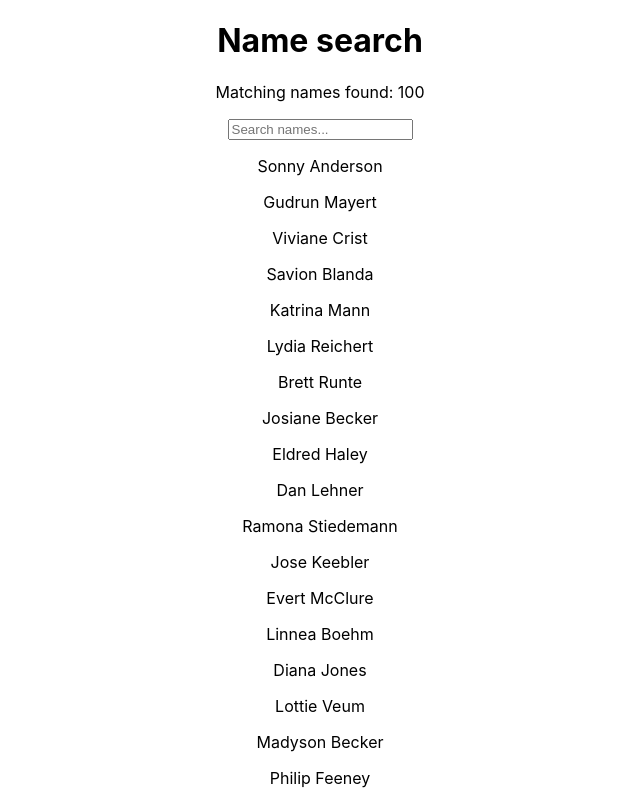
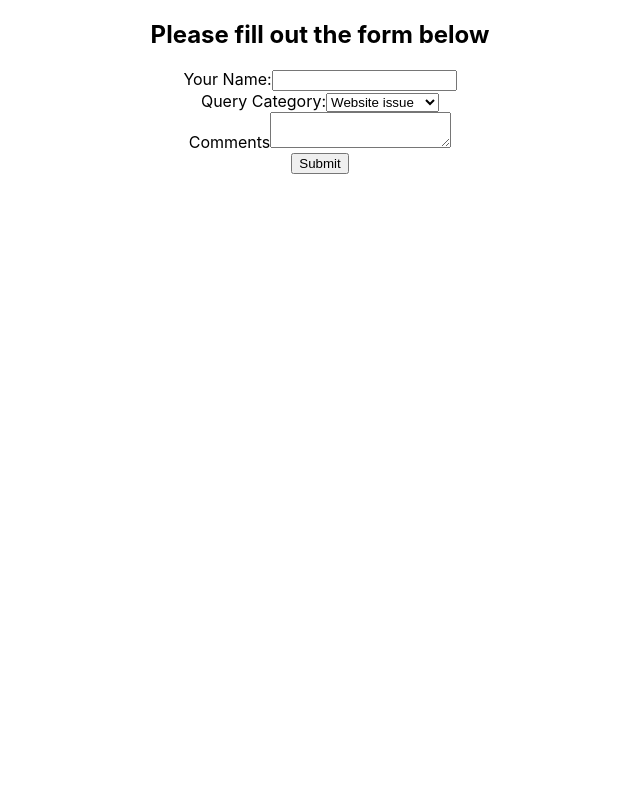
Before and after one commit to yoesk8/react-first-app, a React (Create React App) app in the folder my-app/: page / in a window 1280 px wide. Shown: the top 800 px of the page, without its empty margins (320-960 px from the left). Built offline with nearby package versions, Linux system fonts and the light colour scheme.

Commit message:
Created control form with hooks and replaced state with useState hook

```diff
--- a/my-app/src/App.js
+++ b/my-app/src/App.js
@@ -15,12 +15,13 @@
 import ControlledForm from './components/ControlledForm';
 import UncontrolledForm from './components/UncontrolledForm';
 import SearchBar from './components/SearchBar';
+import ControlledFormHooks from './components/ControlledFormHooks';
 
 
 function App() {
   return (
     <div className="App">
-      <SearchBar/>
+      <ControlledFormHooks/>
     </div>
   );
 }
--- /dev/null
+++ b/my-app/src/components/ControlledFormHooks.js
@@ -0,0 +1,50 @@
+import React, {useState} from 'react'
+
+export default function ControlledFormHooks() {
+    const [name, setName] = useState('');
+    const [category, setCategory] = useState('website');
+    const [comments, setComments] = useState('');
+    const handleSubmit = (e)=>{
+        e.preventDefault();
+        console.log(name, category, comments)
+    }
+    return (
+        <div>
+            <h2>Please fill out the form below</h2>
+            <form onSubmit={handleSubmit}>
+                <div>
+                <label htmlFor="id-name">Your Name:</label>
+                <input
+                    value={name}
+                    onChange={(e)=> setName(e.target.value)}
+                    id="id-name"
+                    name="name"
+                    type="text"
+                />
+                </div>
+                <div>
+                <label htmlFor="id-category">Query Category:</label>
+                <select
+                 id='id-category'
+                 name='category'
+                 value={category}
+                 onChange={(e)=> setCategory(e.target.value)}>
+                    <option value="website">Website issue</option>
+                    <option value="order">Order issue</option>
+                    <option value="general">General inquiry</option>
+                </select>
+                </div>
+                <div>
+                    <label htmlFor='id-comments'>Comments</label>
+                    <textarea
+                    id='id-comments'
+                    name='comments'
+                    value={comments}
+                    onChange={(e)=> setComments(e.target.value)}/>
+                </div>
+                <input type="submit" value="Submit" />
+
+            </form>
+        </div>
+    )
+}
```
